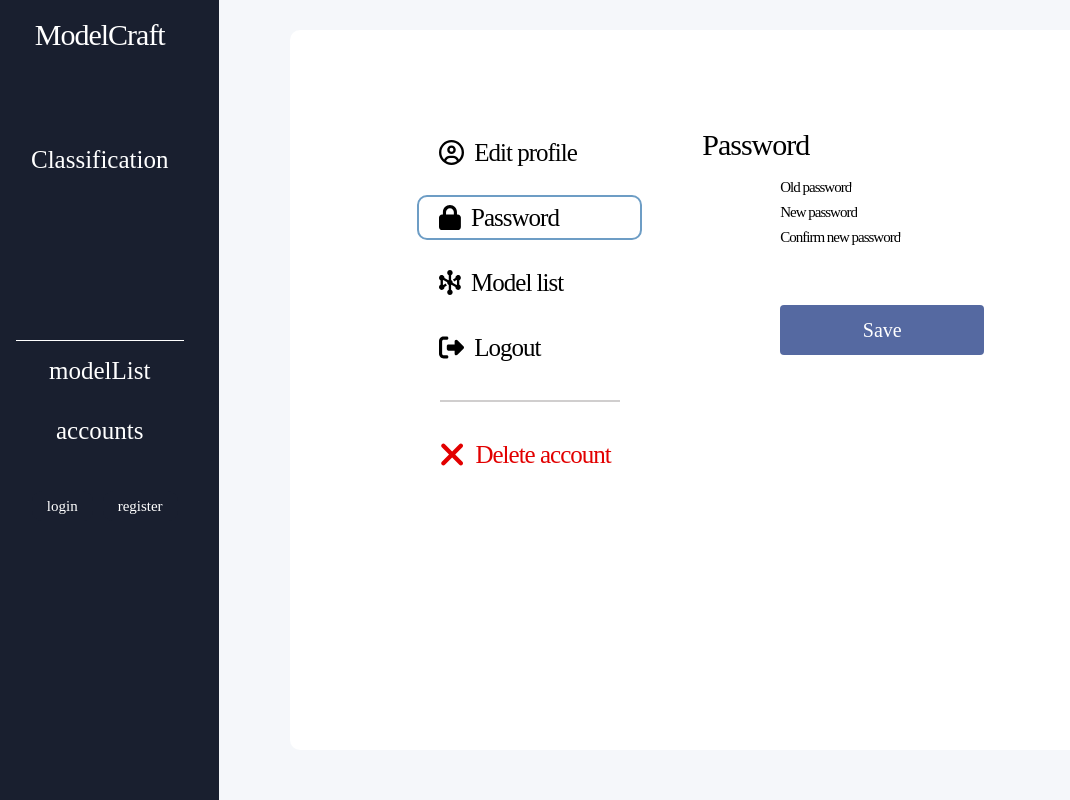
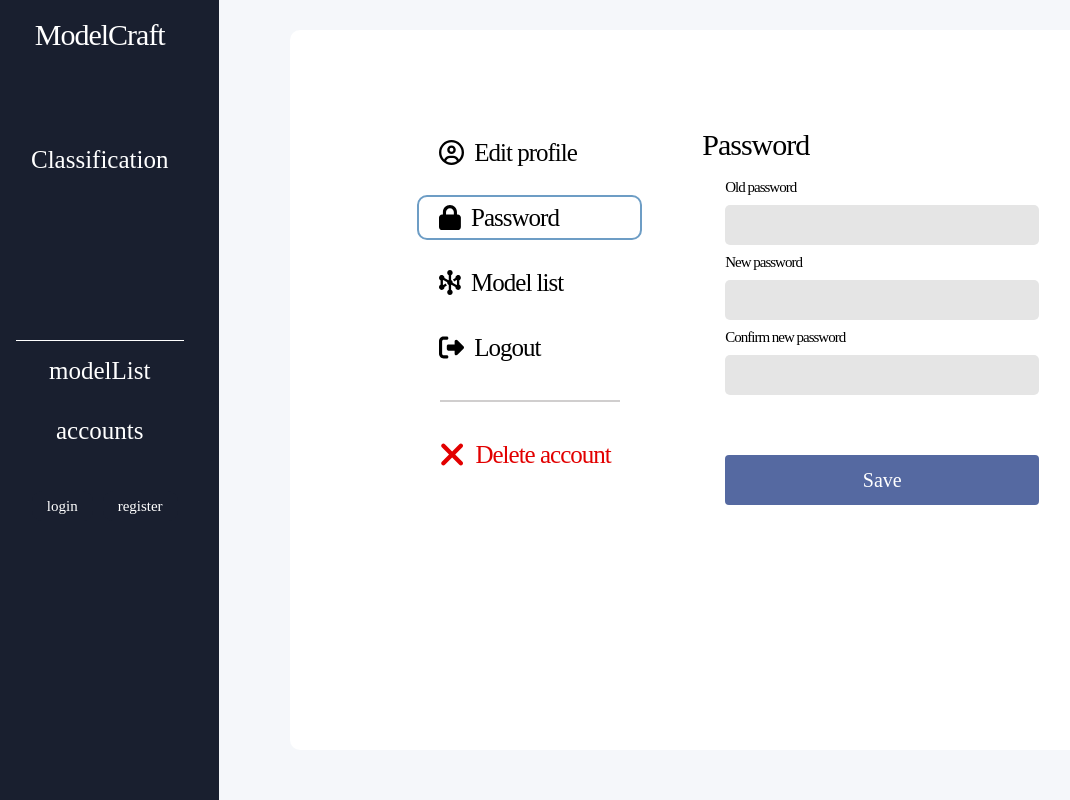
Before and after one commit to LMM-Lab/ModelCraft-Frontend, a Next.js app: page /accounts/Password in a window 1280 px wide. Shown: the whole page, without its empty margins (20-1090 px from the left). Built offline with nearby package versions, Linux system fonts and the light colour scheme; no server answers.

Commit message:
<fix>:Inputコンポーネントを修正

```diff
--- a/src/component/common/Input/index.tsx
+++ b/src/component/common/Input/index.tsx
@@ -24,13 +24,14 @@ type InputProps=React.InputHTMLAttributes<HTMLInputElement>&{
   $paddingLeft?: string
   $borderButton?:string
   $borderRadius?:string
-  $variants?:'default'|'serch'|'params'
+  $variants?:'default'|'account'|'params'
   onChange?:(event: React.ChangeEvent<HTMLInputElement>) => void;
   placeholder?:string
   $textAlign?:string
 }
 
 const InputCSS=styled.input<InputProps>`
+  background-color:${({$backgroundColor,theme})=>$backgroundColor||theme.colors.white};
   ${({$variants,theme})=>{
     switch ($variants){
       case 'default':
@@ -39,9 +40,15 @@ const InputCSS=styled.input<InputProps>`
           height:7rem;
           font-size:${theme.fontSize.Medium};
         `
-      case 'serch':
+      case 'account':
         return css`
-
+          background-color:#e5e5e5;
+          border-radius:5px;
+          width:100%;
+          height:4rem;
+          margin-top:1rem;
+          padding-left:2rem;
+          font-size:1.5rem;
         `
       case 'params':
         return css`
@@ -56,7 +63,6 @@ const InputCSS=styled.input<InputProps>`
     }
   }}
   color:${({color})=>color};
-  background-color:${({$backgroundColor,theme})=>$backgroundColor||theme.colors.white};
   width:${({$width})=>$width};
   height:${({$height})=>$height};
   min-width:${({$minWidth})=>$minWidth};
@@ -75,6 +81,7 @@ const InputCSS=styled.input<InputProps>`
   padding-bottom:${({$paddingBottom})=>$paddingBottom};
   padding-left:${({$paddingLeft='1rem'})=>$paddingLeft};
   text-align:${({$textAlign})=>$textAlign};
+  border-radius:${({$borderRadius})=>$borderRadius};
   &:focus{
     outline:none;
   }
```
